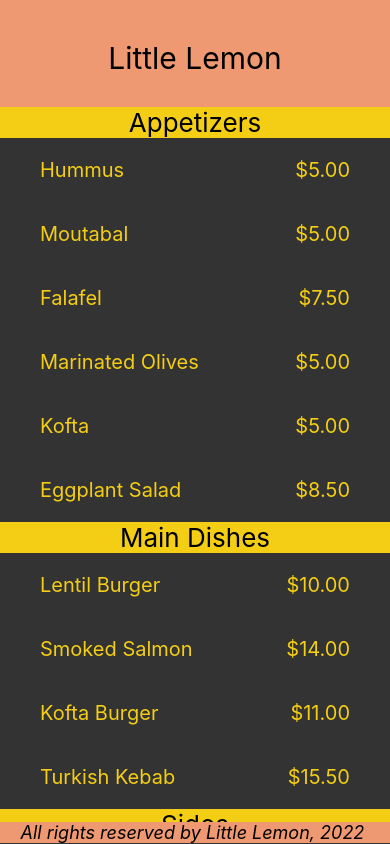
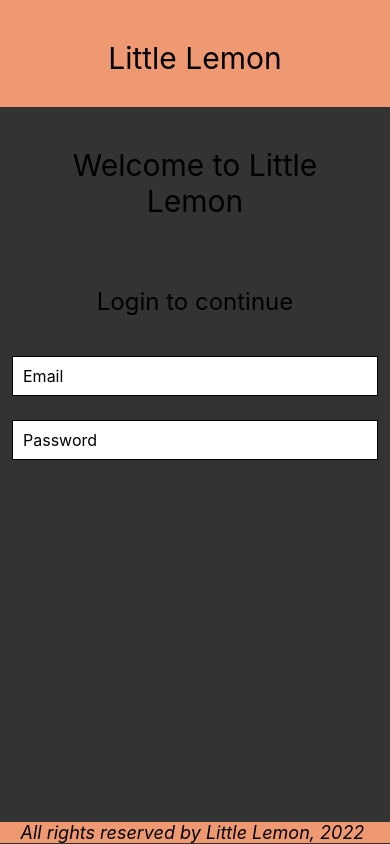
Before and after one commit to Shirm917/Practice_Projects, a React Native app in the folder little-lemon/: screen / in a window 390 px wide. Built offline with nearby package versions, Linux system fonts and the light colour scheme.

Commit message:
learned textInput and it's properties

```diff
--- a/little-lemon/App.js
+++ b/little-lemon/App.js
@@ -3,6 +3,7 @@ import LittleLemonHeader from './Components/LittleLemonHeader';
 import LittleLemonFooter from './Components/LittleLemonFooter';
 import WelcomeScreen from './Components/WelcomeScreen';
 import MenuItems from './Components/MenuItems';
+import LoginScreen from './Components/LoginScreen';
 
 export default function App() {
   return (
@@ -10,7 +11,8 @@ export default function App() {
       <View style={styles.container}>
         <LittleLemonHeader/>
         {/* <WelcomeScreen/> */}
-        <MenuItems/>
+        {/* <MenuItems/> */}
+        <LoginScreen/>
       </View>
       <View style={styles.footer}>
         <LittleLemonFooter/>
--- /dev/null
+++ b/little-lemon/Components/LoginScreen.js
@@ -0,0 +1,70 @@
+import { useState } from "react";
+import {
+  ScrollView,
+  Text,
+  StyleSheet,
+  TextInput,
+  KeyboardAvoidingView,
+  Platform,
+} from "react-native";
+
+const LoginScreen = () => {
+  const [email, onChangeEmail] = useState("");
+  const [password, onChangePassword] = useState("");
+
+  return (
+    <KeyboardAvoidingView
+      style={styles.container}
+      behavior={Platform.OS === "ios" ? "padding" : "height"}
+    >
+      <ScrollView keyboardDismissMode="on-drag">
+        <Text style={styles.headerText}>Welcome to Little Lemon</Text>
+        <Text style={styles.regularText}>Login to continue</Text>
+        <TextInput
+          style={styles.input}
+          value={email}
+          onChangeText={onChangeEmail}
+          placeholder="Email"
+          keyboardType="email-address"
+        />
+        <TextInput
+          style={styles.input}
+          value={password}
+          onChangeText={onChangePassword}
+          placeholder="Password"
+          secureTextEntry={true}
+        />
+      </ScrollView>
+    </KeyboardAvoidingView>
+  );
+};
+
+const styles = StyleSheet.create({
+  container: {
+    flex: 1,
+  },
+  headerText: {
+    padding: 40,
+    fontSize: 30,
+    color: "edefee",
+    textAlign: "center",
+  },
+  regularText: {
+    fontSize: 24,
+    padding: 20,
+    marginVertical: 8,
+    color: "edefee",
+    textAlign: "center",
+  },
+  input: {
+    height: 40,
+    fontSize: 16,
+    borderWidth: 1,
+    padding: 10,
+    borderColor: "edefee",
+    backgroundColor: "white",
+    margin: 12,
+  },
+});
+
+export default LoginScreen;
--- a/little-lemon/Components/WelcomeScreen.js
+++ b/little-lemon/Components/WelcomeScreen.js
@@ -1,15 +1,35 @@
-import { View, ScrollView, Text, StyleSheet } from "react-native";
+import { useState } from "react";
+import {
+  ScrollView,
+  Text,
+  StyleSheet,
+  TextInput,
+  KeyboardAvoidingView,
+  Platform,
+} from "react-native";
 
 const WelcomeScreen = () => {
+  const [firstName, onChangeFirstName] = useState("");
   return (
-    <ScrollView indicatorStyle="white" style={welcomeStyles.container}>
-      <Text style={welcomeStyles.headerText}>Welcome to Little Lemon </Text>
-      <Text style={welcomeStyles.bodyText}>
-        Little Lemon is a charming neighborhood bistro that serves simple food
-        and classic cocktails in a lively but casual environment. We would love
-        to hear more about your experience with us!
-      </Text>
-    </ScrollView>
+    <KeyboardAvoidingView style={welcomeStyles.container} behavior={Platform.OS === "ios" ? "padding" : "height"}>
+      <ScrollView
+        keyboardDismissMode="on-drag"
+        indicatorStyle="white"
+      >
+        <Text style={welcomeStyles.headerText}>Welcome to Little Lemon </Text>
+        <Text style={welcomeStyles.bodyText}>
+          Little Lemon is a charming neighborhood bistro that serves simple food
+          and classic cocktails in a lively but casual environment. We would
+          love to hear more about your experience with us!
+        </Text>
+        <TextInput
+          style={welcomeStyles.input}
+          value={firstName}
+          onChangeText={onChangeFirstName}
+          placeholder="First Name"
+        />
+      </ScrollView>
+    </KeyboardAvoidingView>
   );
 };
 
@@ -18,18 +38,27 @@ const welcomeStyles = StyleSheet.create({
     flex: 1,
   },
   headerText: {
-    fontSize: 50,
+    fontSize: 30,
     color: "#edefee",
     padding: 40,
     textAlign: "center",
   },
   bodyText: {
     padding: 20,
-    fontSize: 38,
+    fontSize: 24,
     marginVertical: 8,
     color: "#edefee",
     textAlign: "center",
   },
+  input: {
+    height: 40,
+    margin: 12,
+    borderWidth: 1,
+    padding: 10,
+    fontSize: 16,
+    borderColor: "edefee",
+    backgroundColor: "white",
+  },
 });
 
 export default WelcomeScreen;
```
